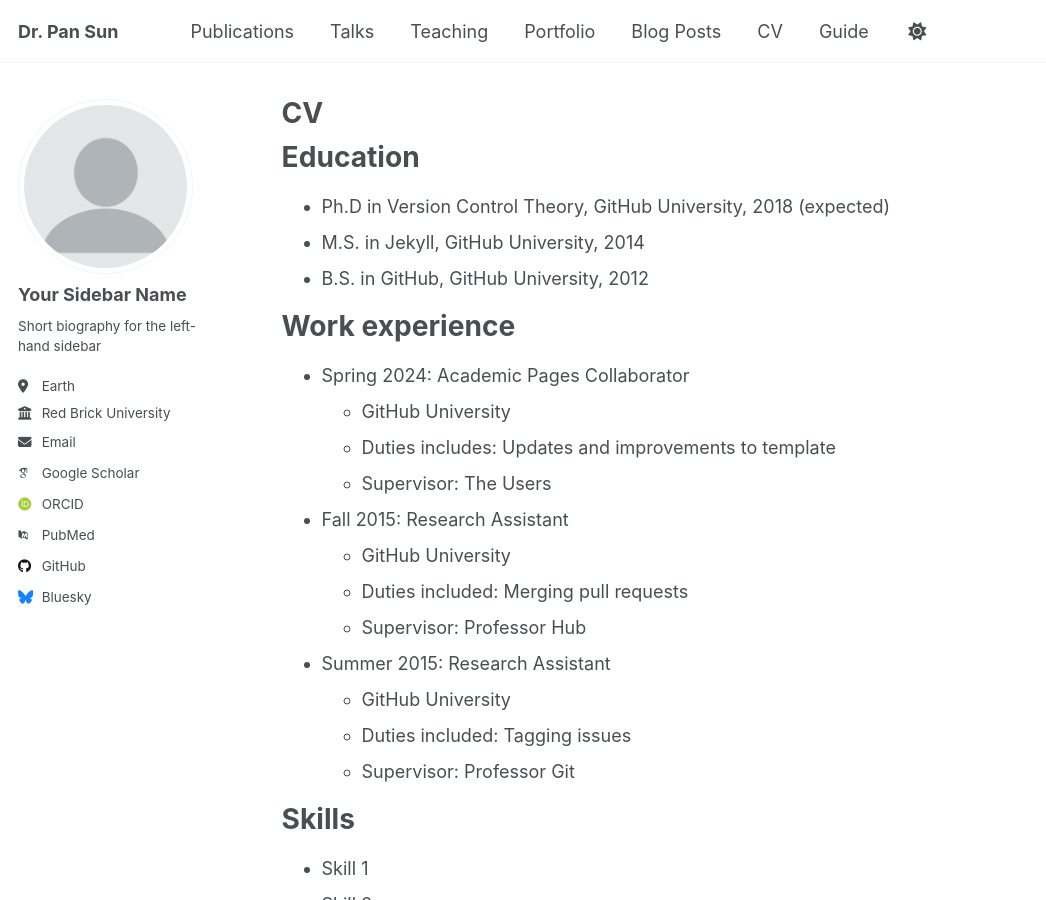
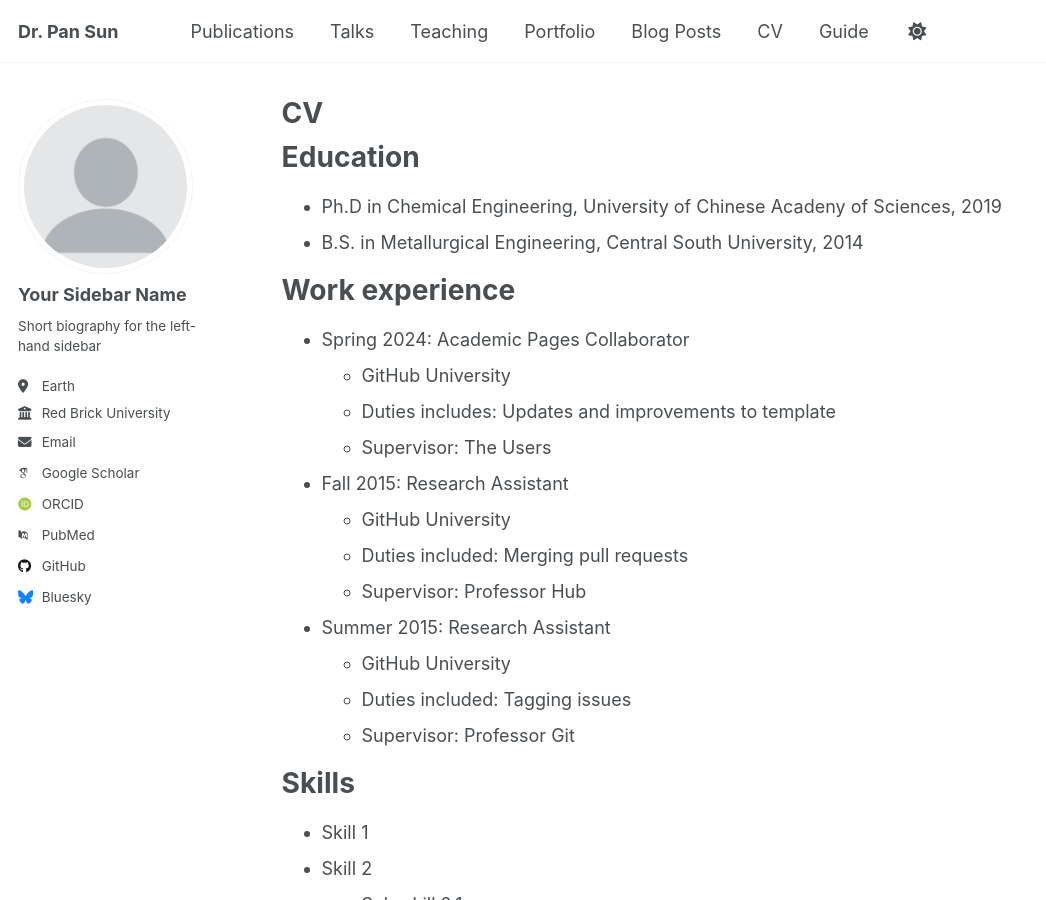
Before and after one commit to qxc2/Katalia_Qiuxia_Chen_v1, a Jekyll site: the page built from _pages/cv.md, in a window 1280 px wide and 900 px high. Shown: the whole window, without its empty margins (0-1046 px from the left). Built offline with Jekyll 4.4.1, drawn with Linux system fonts in a browser that asks for light colours; some web fonts are replaced.

Commit message:
Update cv.md

```diff
--- a/_pages/cv.md
+++ b/_pages/cv.md
@@ -11,9 +11,8 @@
 
 Education
 ======
-* Ph.D in Version Control Theory, GitHub University, 2018 (expected)
-* M.S. in Jekyll, GitHub University, 2014
-* B.S. in GitHub, GitHub University, 2012
+* Ph.D in Chemical Engineering, University of Chinese Acadeny of Sciences, 2019
+* B.S. in Metallurgical Engineering, Central South University, 2014
 
 Work experience
 ======
```
